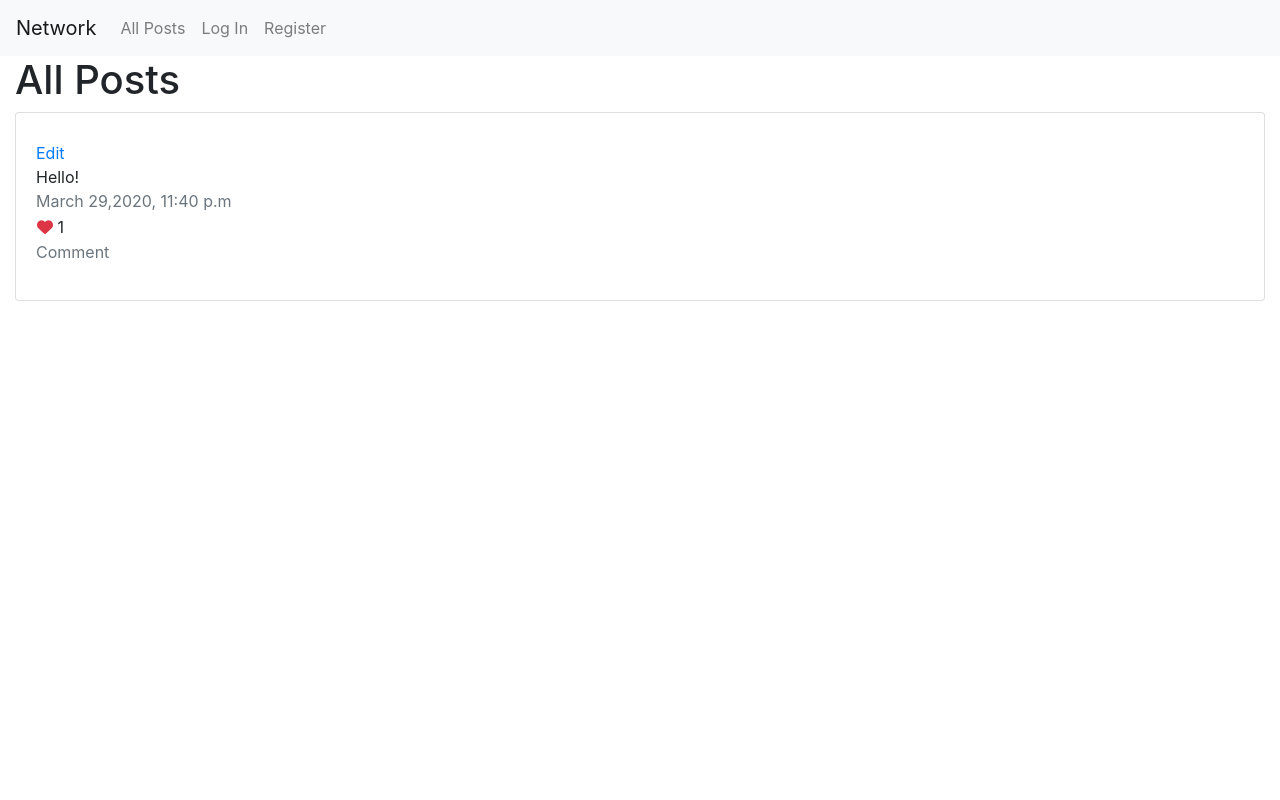
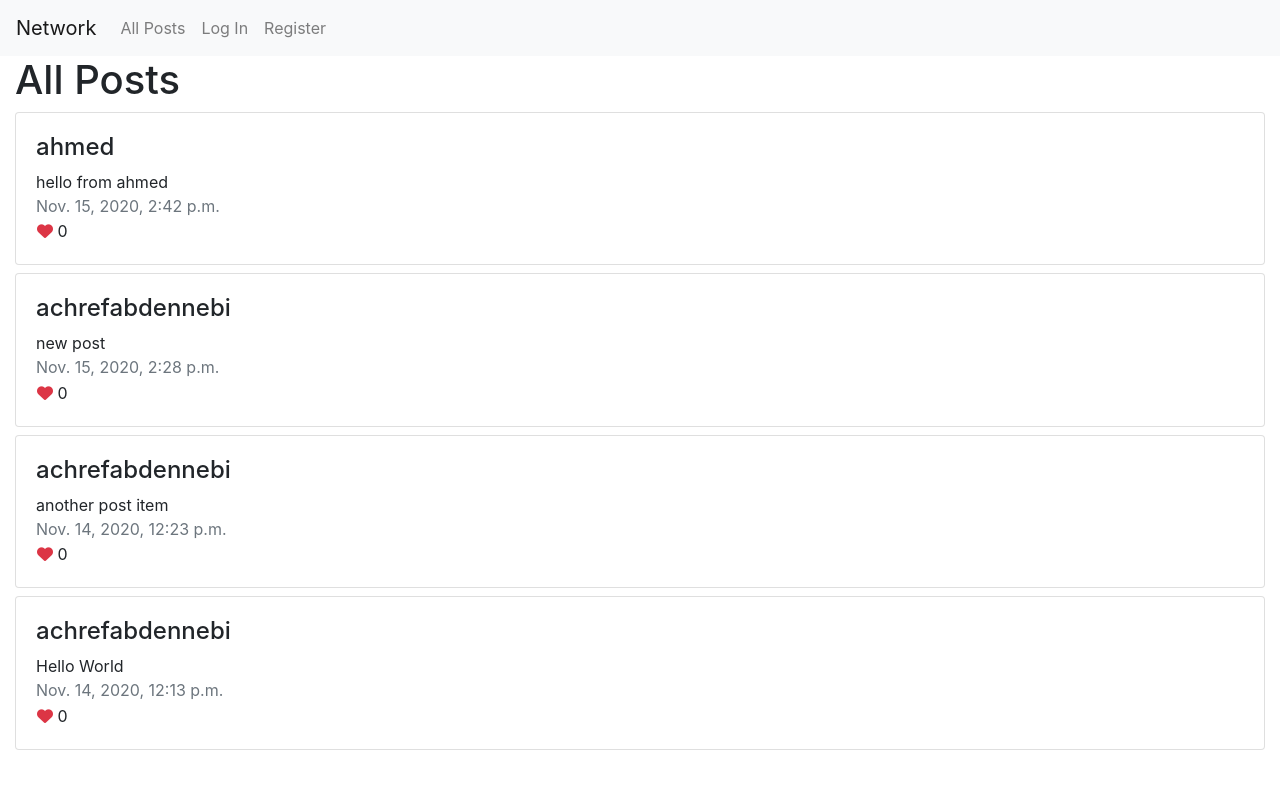
Before and after one commit to achrefabdennebi/network, a Django app: page /posts in a window 1280 px wide. Run offline with Django 3.2, Linux system fonts and the light colour scheme; data comes from the database, SQL or seed files in the repository; both versions use the stored data as it was after the commit; some libraries are stand-ins or nearby versions.

Commit message:
feat: add posts page

```diff
--- a/network/templates/network/post.html
+++ b/network/templates/network/post.html
@@ -2,32 +2,37 @@
 {% block body %}
 <div class="container-fluid">
     <h1>All Posts</h1>
-
+    {% for post in posts %}
     <!-- Box of list posts -->
     <div class="row mt-2">
         <div class="col-md-12">
             <div class="card">
                 <div class="card-body">
                     <div class="post-detail">
-                        <h4>{{ user.username }}</h4>
+                        <h4>{{ post.created_by }}</h4>
+                        {% if post.created_by.id ==  user.id %}
                         <a href="#">Edit</a>
+                        {% endif %}
                         <div class="post-content">
-                            Hello!
+                            {{ post.content }}
                         </div>
-                        <span class="text-muted">March 29,2020, 11:40 p.m</span>
+                        <span class="text-muted">{{ post.created_date }}</span>
                         <div class="post-reaction">
                             <button type="button" class="btn p-0">
                                 <i class="fas fa-heart text-danger"></i>
-                                <span class="font-weight-normal">1</span>
+                                <span class="font-weight-normal">{{post.likes}}</span>
                             </button>
                         </div>
-                        <div>
-                            <p class="text-muted">Comment</p>
-                        </div>
+                        <!--
+                            <div>
+                                <p class="text-muted">Comment</p>
+                            </div>
+                        -->
                     </div>
                 </div>
             </div>
         </div>
     </div>
+    {% endfor %}
 </div>
 {% endblock %}
--- a/network/views.py
+++ b/network/views.py
@@ -69,7 +69,10 @@ def logout_view(request):
     return HttpResponseRedirect(reverse("index"))
 
 def getPostList(request):
-    return render(request, "network/post.html")
+    posts = Post.objects.all().order_by('-created_date')
+    return render(request, "network/post.html", {
+        "posts": posts
+    })
 
 def register(request):
     if request.method == "POST":
```
Also changed, not shown: db.sqlite3.
